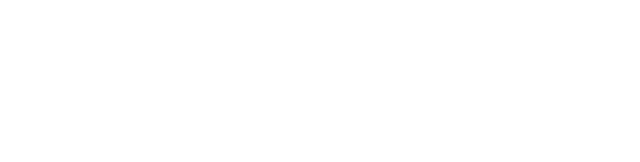
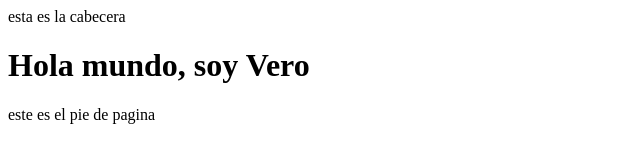
Before and after one commit to Galbickus/CaC-randomThings, a plain HTML site: page c1/proyecto/index.html in a window 1280 px wide. Shown: the whole page, without its empty margins (0-640 px from the left). Drawn offline with Linux system fonts and the light colour scheme.

Commit message:
Update index.html

```diff
--- a/c1/proyecto/index.html
+++ b/c1/proyecto/index.html
@@ -6,6 +6,14 @@
     <title>Document</title>
 </head>
 <body>
-
+    <header>
+        esta es la cabecera
+    </header>
+    <main>
+        <h1>Hola mundo, soy Vero</h1>
+    </main>
+    <footer>
+        este es el pie de pagina
+    </footer>
 </body>
 </html>
```
